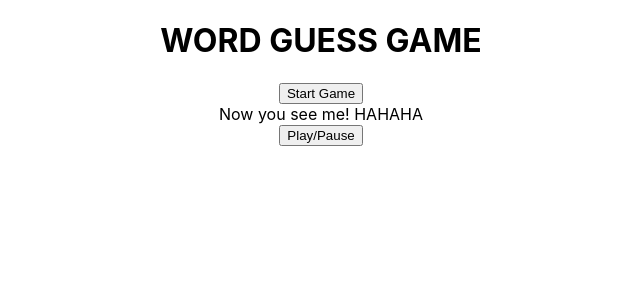
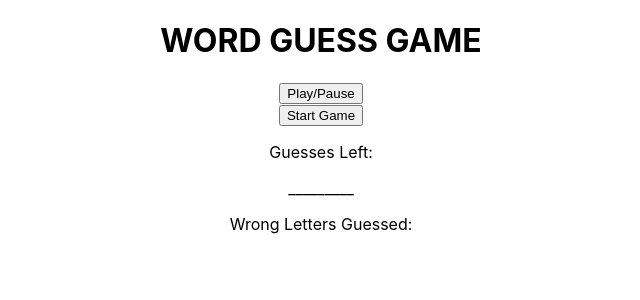
Before and after one commit to Zuzanav/stranger-things, a React (Create React App) app: page / in a window 1280 px wide. Both pictures are taken after a click on the button "Start Game". Shown: the top 300 px of the page, without its empty margins (319-959 px from the left). Built offline with nearby package versions, Linux system fonts and the light colour scheme; no server answers.

Commit message:
active word functionality implemented

```diff
--- a/src/App.js
+++ b/src/App.js
@@ -8,8 +8,9 @@ function App() {
   return (
     <div className="App">
       <Header />
+      <MusicController />
       <StartButton />
-      <MusicController />
+
 
 
 
--- a/src/components/ActiveWord.jsx
+++ b/src/components/ActiveWord.jsx
@@ -1,9 +1,40 @@
 import React from "react";
 
 function ActiveWord() {
+
+// VARIABLES ----------------------------------------------------------------
+
+    // Array with all letters of the alphabet for computer to choose from
+    let words = ["demogorgan", "eleven", "hawkins", "spy", "waffles",
+    "magnets", "hopper", "starcourt", "dart", "joyce", "arcade", "dustin"];
+
+    // array defined to hold the active word in play, and display on DOM
+    let activeWord = [];
+
+//--------------------------------------------------------------------------
+
+
+// GAME SET UP  =============================================================
+
+    // computer selects a random word from the array
+    let randomWord = words[Math.floor(Math.random()*words.length)]
+    console.log(randomWord);
+
+    // SET UP BOARD --------------------------------------------------------------
+    // loop creates x amount of underscores "_" based on amount of characters in selected word
+    for (let i=0; i<randomWord.length; i++){
+        activeWord[i] = "_"
+    };
+
+    // split randomWord into its individual characters
+    let charsArray = Array.from(randomWord)
+
+    console.log(activeWord);
+    console.log("words characters: " + charsArray);
+
     return (
         <div>
-            <p>_ _ _ _ _</p>
+            <p> {activeWord} </p>
         </div>
     );
 }
--- a/src/components/StartButton.jsx
+++ b/src/components/StartButton.jsx
@@ -2,7 +2,7 @@ import React, { useState } from "react";
 import WholeGame from './WholeGame'
 
 
-function StartButton( { }) {
+function StartButton( {}) {
     const [ isOpened, setIsOpened ] = useState(false);
 
     function toggle() {
--- a/src/components/WholeGame.jsx
+++ b/src/components/WholeGame.jsx
@@ -1,12 +1,16 @@
 import React, { useState } from "react";
+import GuessesLeft from './GuessesLeft';
+import ActiveWord from './ActiveWord';
+import GuessedLetters from './GuessedLetters';
 
 
 function WholeGame( { }) {
 
-
     return(
-        <div>
-            Now you see me! HAHAHA
+        <div id="main-body">
+            <GuessesLeft />
+            <ActiveWord />
+            <GuessedLetters />
         </div>
     );
 }
```
